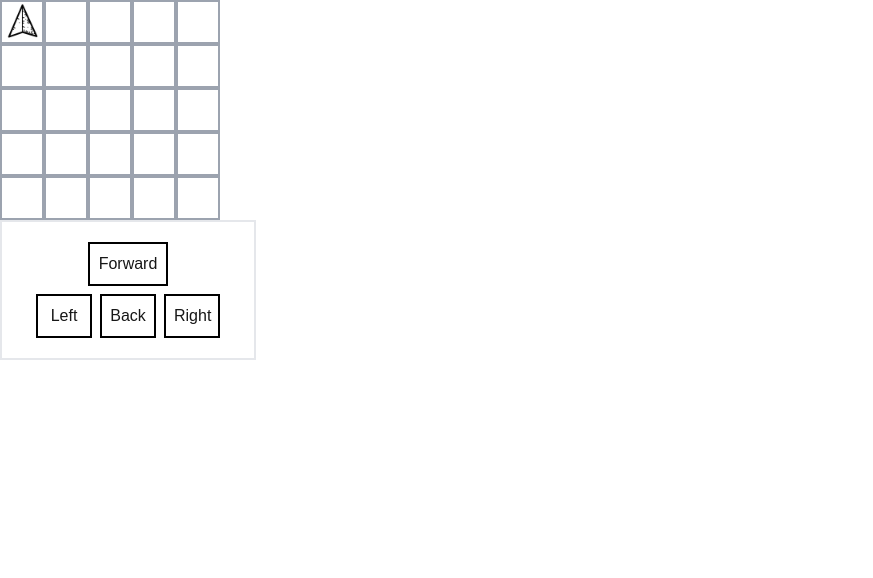
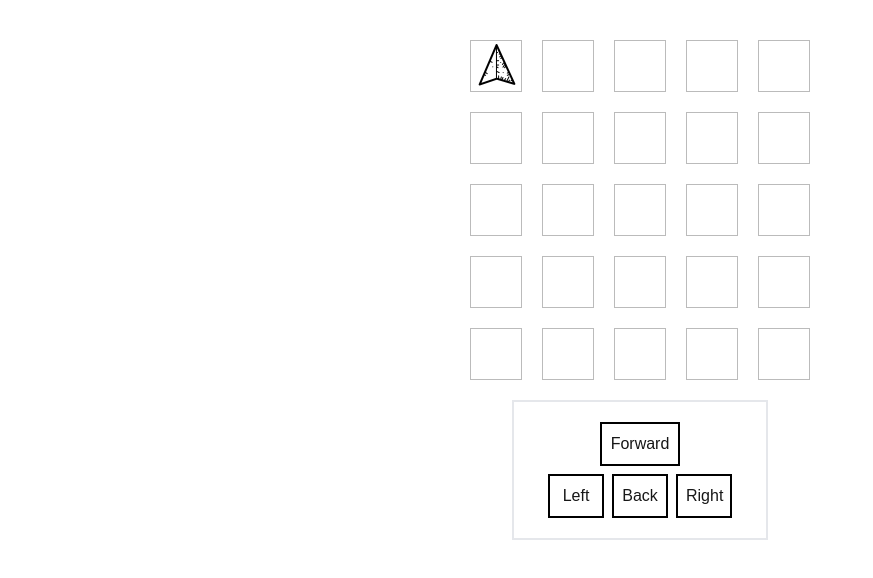
Before and after one commit to egorokunevich/pathfinder, a Next.js app: page / in a window 1280 px wide. Shown: the top 578 px of the page, without its empty margins (0-873 px from the left). Built offline with nearby package versions, Linux system fonts and the light colour scheme.

Commit message:
feat: improve field render, adding initial parameters

```diff
--- a/src/components/Cell/Cell.tsx
+++ b/src/components/Cell/Cell.tsx
@@ -3,6 +3,7 @@
 import { Coordinates } from "@/src/components/Game/Game";
 import { useDroppable } from "@dnd-kit/core";
 import { PropsWithChildren } from "react";
+import { BORDER_COLOR, BORDER_SIZE, CELL_SIZE } from "../Field/Field";
 
 interface CellProps extends PropsWithChildren {
   selfCoordinates: Coordinates;
@@ -13,7 +14,13 @@ const Cell = ({ selfCoordinates, children }: CellProps) => {
 
   return (
     <div
-      className="flex flex-wrap w-5 h-5 p-5 justify-center content-center border-gray-400 border-2 text-center relative"
+      className="flex flex-wrap justify-center content-center text-center relative"
+      style={{
+        width: `${CELL_SIZE}px`,
+        height: `${CELL_SIZE}px`,
+        padding: `${CELL_SIZE / 2}px`,
+        border: `${BORDER_SIZE}px solid ${BORDER_COLOR}`,
+      }}
       ref={setNodeRef}
       title={`x: ${selfCoordinates.x}; y: ${selfCoordinates.y}`}
     >
--- a/src/components/Field/Field.tsx
+++ b/src/components/Field/Field.tsx
@@ -14,12 +14,22 @@ const field = [
 
 export const FIELD_SIZE = field.length - 1;
 
+// Adjust these parameters to change field size
+export const CELL_SIZE = 50; // Cell's size
+export const BORDER_SIZE = 1; // Cell's border size
+export const BORDER_COLOR = "#bbbbbb"; // Cell's border color
+export const GAP_SIZE = 20; // Size between cells
+
 const Field = () => {
   const createField = () => {
     return field.map((row, y) => {
       return (
         <>
-          <div key={uuidv4()} className="flex">
+          <div
+            key={uuidv4()}
+            className="flex w-full"
+            style={{ gap: `${GAP_SIZE}px` }}
+          >
             {row.map((el, x) => {
               return (
                 <Cell key={uuidv4()} selfCoordinates={{ x, y }}>
@@ -34,7 +44,7 @@ const Field = () => {
   };
 
   return (
-    <div className="relative">
+    <div className="relative flex-col flex" style={{ gap: `${GAP_SIZE}px` }}>
       {createField()}
       <Player />
     </div>
--- a/src/components/Game/Game.tsx
+++ b/src/components/Game/Game.tsx
@@ -11,10 +11,10 @@ export interface Coordinates {
 export default function Game() {
   return (
     <>
-      <div className="flex flex-col gap-2">
+      <div className="flex flex-col gap-5 p-10 justify-center w-full items-center flex-wrap">
         <Field />
+        <Controls />
       </div>
-      <Controls />
     </>
   );
 }
--- a/src/components/Player/Player.tsx
+++ b/src/components/Player/Player.tsx
@@ -3,21 +3,25 @@
 import Image from "next/image";
 import * as icon from "@/public/arrow.png";
 import { useCoordinatesStore } from "@/src/store";
+import { CELL_SIZE, BORDER_SIZE, GAP_SIZE } from "../Field/Field";
 
 const Player = () => {
   const { coordinates, rotationDegree } = useCoordinatesStore();
-  const cellSize = 40;
-  const borderSize = 2;
+
   const style = {
-    left: `${coordinates.x * (cellSize + 2 * borderSize) + borderSize}px`,
-    top: `${coordinates.y * (cellSize + 2 * borderSize) + borderSize}px`,
-    width: "40px",
-    height: "40px",
+    left: `${
+      coordinates.x * (CELL_SIZE + 2 * BORDER_SIZE + GAP_SIZE) + BORDER_SIZE
+    }px`,
+    top: `${
+      coordinates.y * (CELL_SIZE + 2 * BORDER_SIZE + GAP_SIZE) + BORDER_SIZE
+    }px`,
+    width: `${CELL_SIZE}px`,
+    height: `${CELL_SIZE}px`,
     transition: "0.5s",
   };
 
   return (
-    <div className="border-transparent absolute" style={style}>
+    <div className="absolute" style={style}>
       <Image
         src={icon}
         alt={"player"}
```
